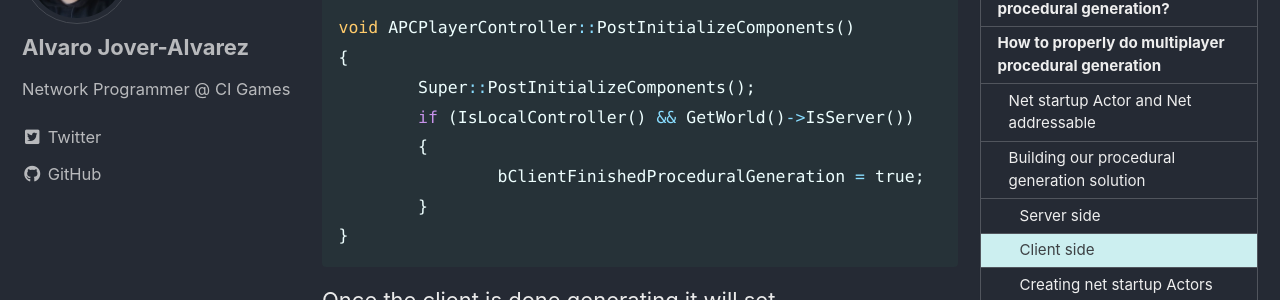
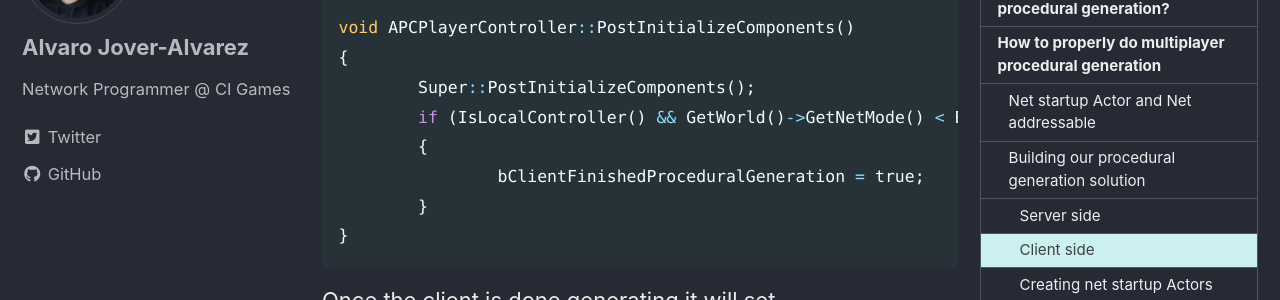
Before and after one commit to vorixo/devtricks, a Jekyll site: the page built from _posts/2022-12-03-procgen.md, in a window 1280 px wide and 900 px high, scrolled down 7304 px. Shown: the part 152-452 px from the top of the window. Built offline with Jekyll 4.4.1, drawn with Linux system fonts in a browser that asks for light colours; cached includes are drawn as plain includes.

Commit message:
[FIX] Fixing deprecated IsServer call in the ProcGen article

```diff
--- a/_posts/2022-12-03-procgen.md
+++ b/_posts/2022-12-03-procgen.md
@@ -178,7 +178,7 @@ void APCPlayerController::PostNetInit()
 void APCPlayerController::PostInitializeComponents()
 {
 	Super::PostInitializeComponents();
-	if (IsLocalController() && GetWorld()->IsServer())
+	if (IsLocalController() && GetWorld()->GetNetMode() < ENetMode::NM_Client)
 	{
 		bClientFinishedProceduralGeneration = true;
 	}
```
